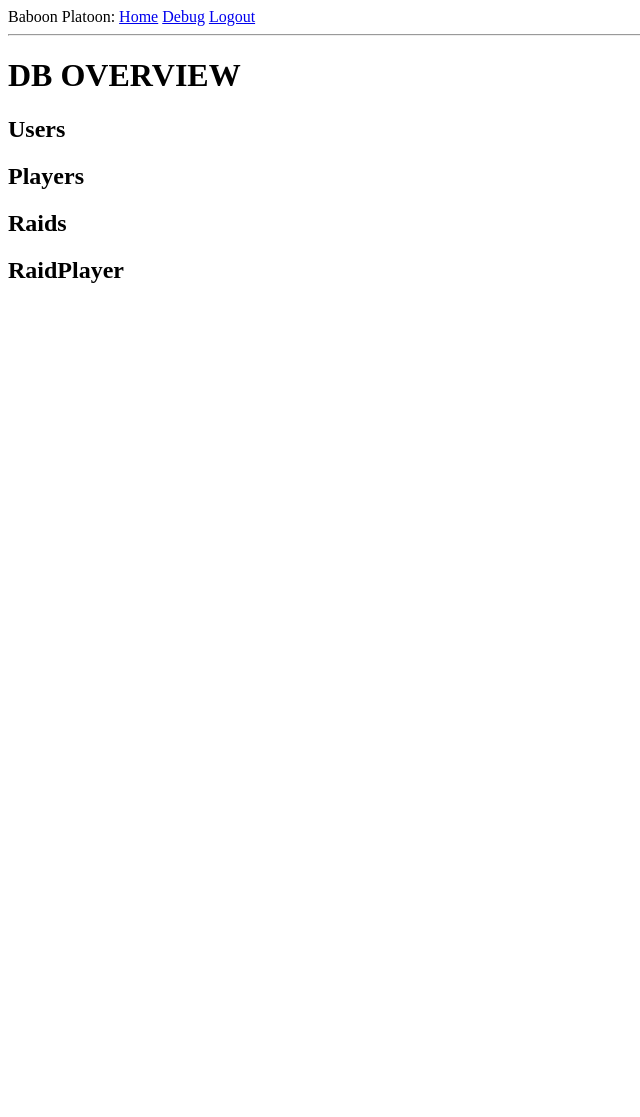
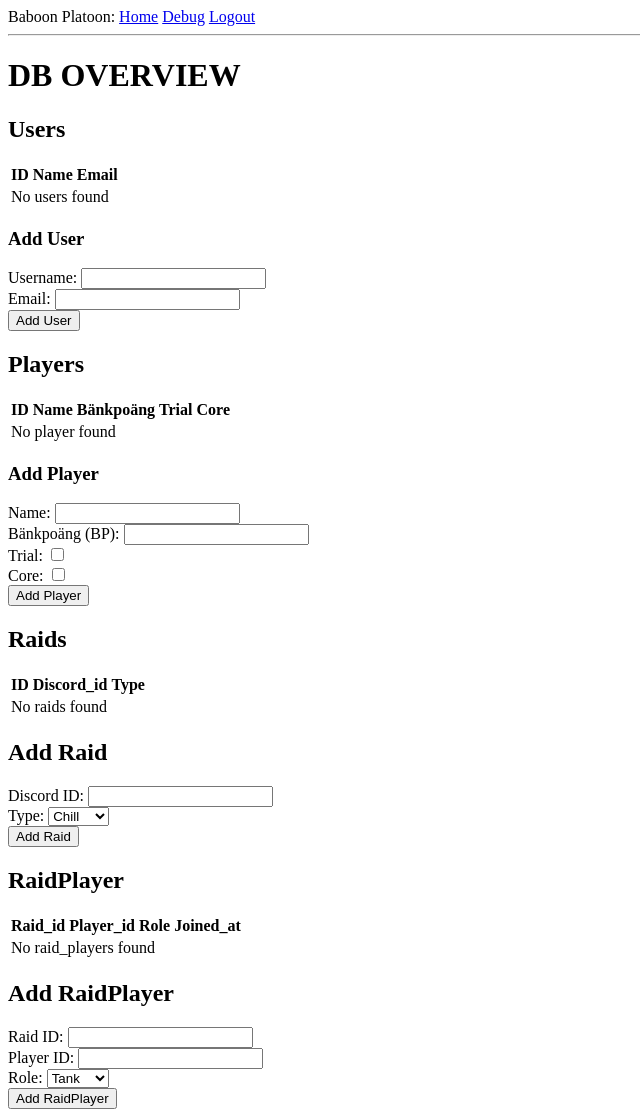
Before and after one commit to Siffran/baboon-web, a Flask app: page /debug in a window 1280 px wide. Shown: the whole page, without its empty margins (0-640 px from the left). Before the commit the page ends 283 px from the top, so only its background shows below. Run offline with Flask 3, Linux system fonts and the light colour scheme; the visitor is signed in with stand-in values (Sample User, id 1).

Commit message:
Database debug view (#2)
* init

* added debug view for adding stuff to the database

```diff
--- a/app/routes.py
+++ b/app/routes.py
@@ -37,30 +37,78 @@ def logout():
     logout_user()
     return redirect(url_for('index'))
 
-
+# Debug view for adding stuff to the database
 @app.route('/debug')
 def debug():
+    users = db.session.scalars(sa.select(User)).all()
+    players = db.session.scalars(sa.select(Player)).all()
+    raids = db.session.scalars(sa.select(Raid)).all()
+    raid_players = db.session.scalars(sa.select(RaidPlayer)).all()
 
-    users = db.session.scalars(sa.select(User)).all()
-    for user in users:
-        print(vars(user))
+    return render_template("debug.html",
+                           users=users,
+                           players=players,
+                           raids=raids,
+                           raid_players=raid_players)
 
-    players = db.session.scalars(sa.select(Player)).all()
-    for player in players:
-        print(vars(player))
+# Route to add a new user
+@app.route('/debug/add_user', methods=['GET', 'POST'])
+def add_user():
+    if request.method == 'POST':
+        username = request.form['username']
+        email = request.form['email']
+        # Add the user to the database
+        new_user = User(username=username, email=email)
+        db.session.add(new_user)
+        db.session.commit()
+        flash('User added successfully!')
+        return redirect(url_for('debug'))
 
-    raids = db.session.scalars(sa.select(Raid)).all()
-    for raid in raids:
-        print(vars(raid))
+# Route to add a new player
+@app.route('/debug/add_player', methods=['GET', 'POST'])
+def add_player():
+    if request.method == 'POST':
+        name = request.form['name']
+        bp = request.form['bp']
+        trial = request.form.get('trial') == 'on'
+        core = request.form.get('core') == 'on'
+        # Add the player to the database
+        new_player = Player(name=name, bp=bp, trial=trial, core=core)
+        db.session.add(new_player)
+        db.session.commit()
+        flash('Player added successfully!')
+        return redirect(url_for('debug'))
 
-    raid_players = db.session.scalars(sa.select(RaidPlayer)).all()
-    for raid_player in raid_players:
-        print(vars(raid_player))
+# Route to add a new raid
+@app.route('/debug/add_raid', methods=['GET', 'POST'])
+def add_raid():
+    if request.method == 'POST':
+        discord_id = request.form['discord_id']
+        type = request.form['type']
+        # Add the raid to the database
+        new_raid = Raid(discord_id=discord_id, type=type)
+        db.session.add(new_raid)
+        db.session.commit()
+        flash('Raid added successfully!')
+        return redirect(url_for('debug'))
 
-    return render_template('debug.html')
+# Route to add a new raid_player
+@app.route('/debug/add_raid_player', methods=['POST'])
+def add_raid_player():
+    if request.method == 'POST':
+        raid_id = request.form['raid_id']
+        player_id = request.form['player_id']
+        role = request.form['role']
 
+        # Create a new RaidPlayer object
+        new_raid_player = RaidPlayer(raid_id=raid_id, player_id=player_id, role=role)
 
+        # Add to the session and commit
+        db.session.add(new_raid_player)
+        db.session.commit()
 
+        flash('RaidPlayer added successfully!')
+        return redirect(url_for('debug'))
 
 # TODO - Add admin stuff here...
 @app.route('/admin', methods=['GET'])
@@ -73,42 +121,3 @@ def admin():
 # update raid data (all fields)
 
 #################################################
-
-@app.route('/raids/<int:id>', methods=['GET'])
-def raid():
-
-    active_players, benched_players = get_active_and_benched_players(id)
-
-    return render_template('raid.html', title='Sign In', active_players=active_players, benched_players=benched_players)
-
-def get_active_and_benched_players(raid_id, total_limit=20, tanks_limit=2, healers_limit=4, dps_limit=14):
-    # Query all players in the raid
-    all_players = RaidPlayer.query.filter_by(raid_id=raid_id).order_by(RaidPlayer.joined_at).all()
-
-    # Get the total number of players in the raid
-    total_players = len(all_players)
-
-    # If the raid has fewer than the max number of players (20), all are active
-    if total_players < total_limit:
-        return all_players, []  # All are active, no one is benched
-
-    # Otherwise, apply role limits
-    tanks = [p for p in all_players if p.role == 'tank']
-    healers = [p for p in all_players if p.role == 'healer']
-    dps = [p for p in all_players if p.role == 'dps']
-
-    # Apply role limits and determine active/benched
-    active_tanks = tanks[:tanks_limit]
-    benched_tanks = tanks[tanks_limit:]
-
-    active_healers = healers[:healers_limit]
-    benched_healers = healers[healers_limit:]
-
-    active_dps = dps[:dps_limit]
-    benched_dps = dps[dps_limit:]
-
-    # Collect all active and benched players
-    active_players = active_tanks + active_healers + active_dps
-    benched_players = benched_tanks + benched_healers + benched_dps
-
-    return active_players, benched_players
--- a/app/templates/debug.html
+++ b/app/templates/debug.html
@@ -2,13 +2,166 @@
 
 {% block content %}
     <h1>DB OVERVIEW</h1>
+    <div>
+        <h2>Users</h2>
+    <table>
+        <tr>
+            <th>ID</th>
+            <th>Name</th>
+            <th>Email</th>
+        </tr>
+        {% for user in users %}
+            <tr>
+                <td>{{ user.id }}</td>
+                <td>{{ user.username }}</td>
+                <td>{{ user.email }}</td>
+            </tr>
+        {% else %}
+            <tr>
+                <td colspan="3">No users found</td>
+            </tr>
+        {% endfor %}
+    </table>
+    </div>
+    <div>
+        <h3>Add User</h3>
+        <form method="POST" action="/debug/add_user">
+            <label for="username">Username:</label>
+            <input type="text" id="username" name="username" required><br>
 
-    <h2>Users</h2>
+            <label for="email">Email:</label>
+            <input type="email" id="email" name="email" required><br>
 
-    <h2>Players</h2>
+            <input type="submit" value="Add User">
+        </form>
+    </div>
+    <div>
+        <h2>Players</h2>
+        <table>
+            <tr>
+                <th>ID</th>
+                <th>Name</th>
+                <th>Bänkpoäng</th>
+                <th>Trial</th>
+                <th>Core</th>
+            </tr>
+            {% for player in players %}
+                <tr>
+                    <td>{{ player.id }}</td>
+                    <td>{{ player.name }}</td>
+                    <td>{{ player.bp }}</td>
+                    <td>{{ player.trial }}</td>
+                    <td>{{ player.core }}</td>
+                </tr>
+            {% else %}
+                <tr>
+                    <td colspan="3">No player found</td>
+                </tr>
+            {% endfor %}
+        </table>
+    </div>
+    <div>
+        <h3>Add Player</h3>
+        <form method="POST" action="/debug/add_player">
+            <label for="name">Name:</label>
+            <input type="text" id="name" name="name" required><br>
+
+            <label for="bp">Bänkpoäng (BP):</label>
+            <input type="number" id="bp" name="bp" required><br>
+
+            <label for="trial">Trial:</label>
+            <input type="checkbox" id="trial" name="trial"><br>
+
+            <label for="core">Core:</label>
+            <input type="checkbox" id="core" name="core"><br>
+
+            <input type="submit" value="Add Player">
+        </form>
+    </div>
+
 
     <h2>Raids</h2>
+    <table>
+        <tr>
+            <th>ID</th>
+            <th>Discord_id</th>
+            <th>Type</th>
+        </tr>
+        {% for raid in raids %}
+            <tr>
+                <td>{{ raid.id }}</td>
+                <td>{{ raid.discord_id }}</td>
+                <td>{{ raid.type }}</td>
+            </tr>
+        {% else %}
+            <tr>
+                <td colspan="3">No raids found</td>
+            </tr>
+        {% endfor %}
+    </table>
 
-    <h2>RaidPlayer</h2>
+    <div>
+        <h2>Add Raid</h2>
+        <form method="POST" action="/debug/add_raid">
+            <label for="discord_id">Discord ID:</label>
+            <input type="text" id="discord_id" name="discord_id" required><br>
+
+            <label for="type">Type:</label>
+            <select id="type" name="type" required>
+                <option value="chill">Chill</option>
+                <option value="mythic">Mythic</option>
+            </select><br>
+
+            <!-- Submit button inside the form -->
+            <input type="submit" value="Add Raid">
+        </form>
+    </div>
+
+    <div>
+        <h2>RaidPlayer</h2>
+        <table>
+            <tr>
+                <th>Raid_id</th>
+                <th>Player_id</th>
+                <th>Role</th>
+                <th>Joined_at</th>
+            </tr>
+            {% for raid_player in raid_players %}
+                <tr>
+                    <td>{{ raid_player.raid_id }}</td>
+                    <td>{{ raid_player.player_id }}</td>
+                    <td>{{ raid_player.role }}</td>
+                    <td>{{ raid_player.joined_at }}</td>
+                </tr>
+            {% else %}
+                <tr>
+                    <td colspan="3">No raid_players found</td>
+                </tr>
+            {% endfor %}
+        </table>
+    </div>
+    <div>
+        <h2>Add RaidPlayer</h2>
+        <form method="POST" action="/debug/add_raid_player">
+            <label for="raid_id">Raid ID:</label>
+            <input type="number" id="raid_id" name="raid_id" required><br>
+
+            <label for="player_id">Player ID:</label>
+            <input type="number" id="player_id" name="player_id" required><br>
+
+            <label for="role">Role:</label>
+            <select id="role" name="role" required>
+                <option value="tank">Tank</option>
+                <option value="healer">Healer</option>
+                <option value="dps">DPS</option>
+            </select><br>
+
+            <!-- Submit button inside the form -->
+            <input type="submit" value="Add RaidPlayer">
+        </form>
+    </div>
+
+
+
 
 {% endblock %}
```
